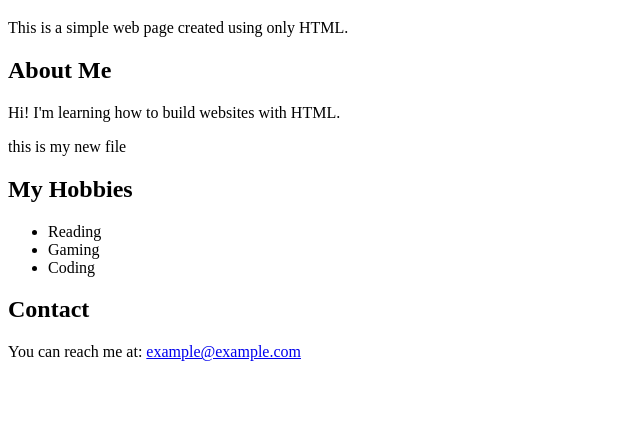
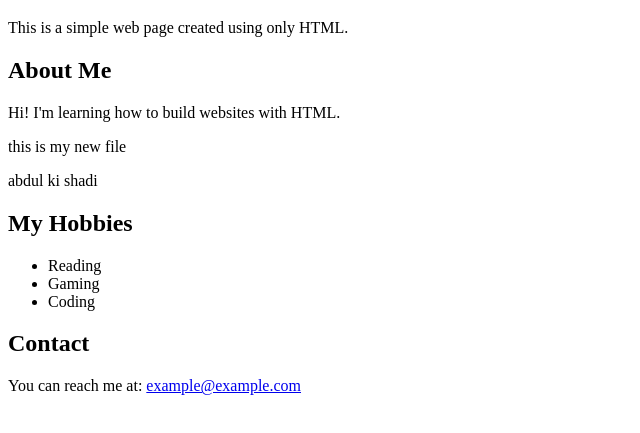
Before and after one commit to AbhishekCAngadi/addtogit, a plain HTML site: page index.html in a window 1280 px wide. Shown: the part 61-494 px from the top of the page, without its empty margins (0-640 px from the left). Drawn offline with Linux system fonts and the light colour scheme.

Commit message:
Added new feature to homepage

```diff
--- a/index.html
+++ b/index.html
@@ -10,6 +10,7 @@
     <h2>About Me</h2>
     <p>Hi! I'm learning how to build websites with HTML.</p>
     <p>this is my new file</p>
+    <p>abdul ki shadi</p>
 
 
     <h2>My Hobbies</h2>
```
